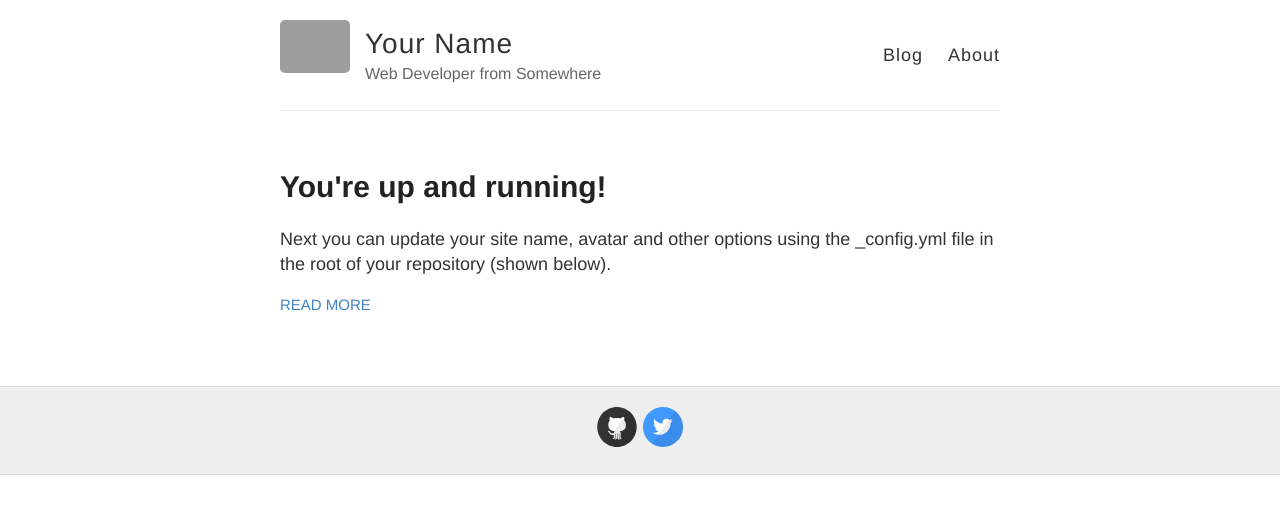
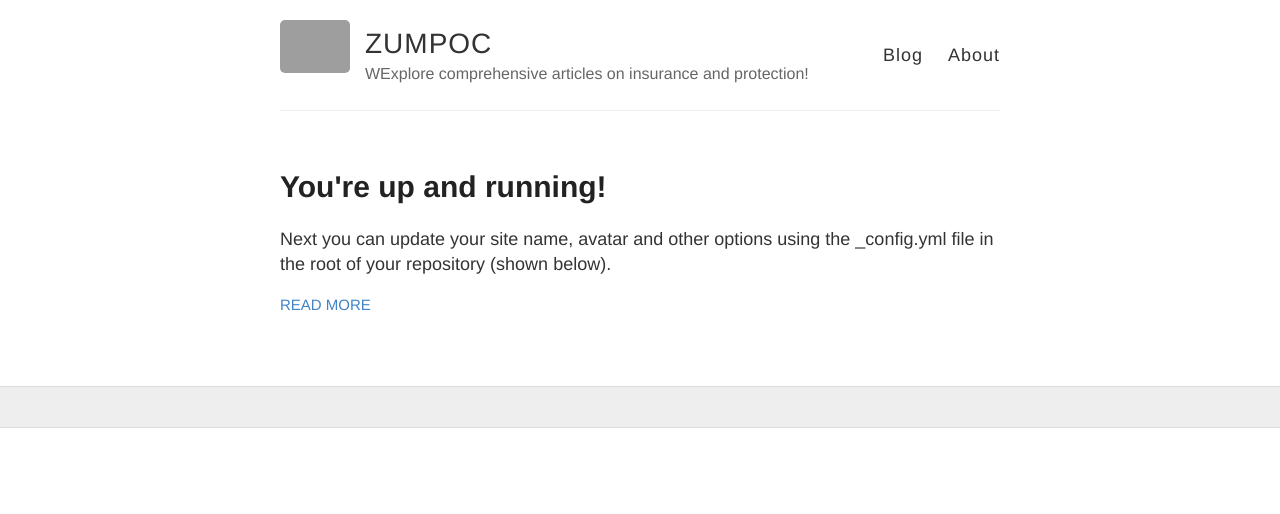
Before and after one commit to yenpao/zumpingpocong, a Jekyll site: the page built from index.html, in a window 1280 px wide. Shown: the top 514 px of the page. Built offline with Jekyll 4.4.1, drawn with Linux system fonts in a browser that asks for light colours; grey boxes are pictures that could not be loaded.

Commit message:
Update _config.yml

```diff
--- a/_config.yml
+++ b/_config.yml
@@ -3,10 +3,10 @@
 #
 
 # Name of your site (displayed in the header)
-name: Your Name
+name: ZUMPOC
 
 # Short bio or description (displayed in the header)
-description: Web Developer from Somewhere
+description: WExplore comprehensive articles on insurance and protection!
 
 # URL of your avatar or profile pic (you could use your GitHub profile pic)
 avatar: https://raw.githubusercontent.com/barryclark/jekyll-now/master/images/jekyll-logo.png
@@ -21,12 +21,12 @@ footer-links:
   email:
   facebook:
   flickr:
-  github: barryclark/jekyll-now
+  github:
   instagram:
   linkedin:
   pinterest:
   rss: # just type anything here for a working RSS icon
-  twitter: jekyllrb
+  twitter:
   stackoverflow: # your stackoverflow profile, e.g. "users/50476/bart-kiers"
   youtube: # channel/<your_long_string> or user/<user-name>
   googleplus: # anything in your profile username that comes after plus.google.com/
@@ -41,7 +41,7 @@ google_analytics:
 
 # Your website URL (e.g. http://barryclark.github.io or http://www.barryclark.co)
 # Used for Sitemap.xml and your RSS feed
-url:
+url: https://zumpingpocong.pages.dev
 
 # If you're hosting your site at a Project repository on GitHub pages
 # (http://yourusername.github.io/repository-name)
```
